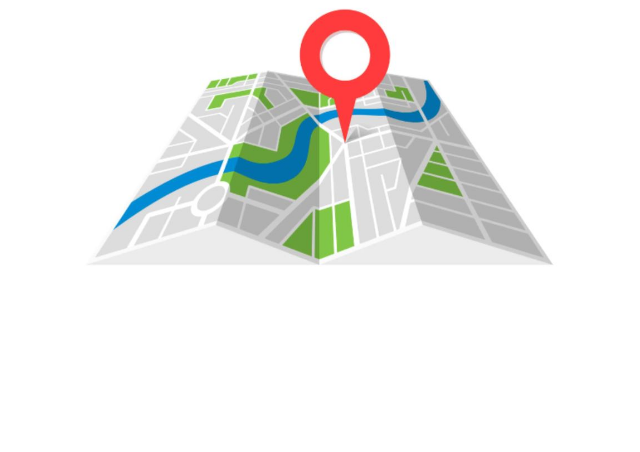
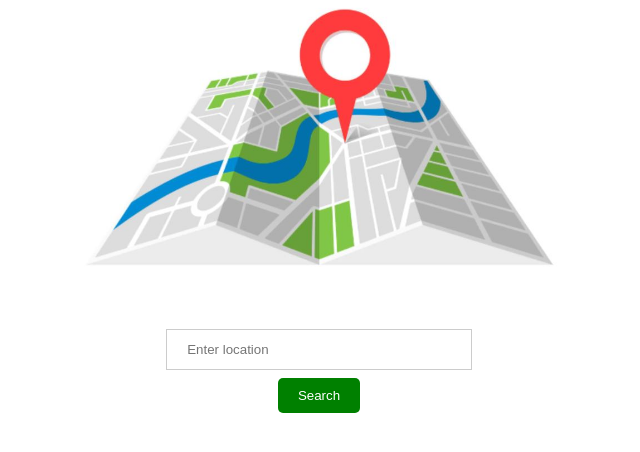
Before and after one commit to AliKomayha/ChaletConnect, a PHP site: page / in a window 1280 px wide. Shown: the part 77-529 px from the top of the page, without its empty margins (321-961 px from the left). Run offline with PHP 8.4, Linux system fonts and the light colour scheme; data that the repository does not hold is empty.

Commit message:
search by locationn

```diff
--- a/index.php
+++ b/index.php
@@ -11,7 +11,26 @@
     $conn = connectToDB();
 
     //$result= mysqli_query($conn, "SELECT c.id, c.name, c.location, cp.url FROM chalet c LEFT JOIN chalet_pictures cp ON c.id = cp.cid GROUP BY c.id");
-    $result = mysqli_query($conn, "SELECT c.id, c.name, c.location, cp.url FROM chalet c LEFT JOIN chalet_pictures cp ON c.id = cp.cid WHERE c.status = 'available' GROUP BY c.id");
+    //$result = mysqli_query($conn, "SELECT c.id, c.name, c.location, cp.url FROM chalet c LEFT JOIN chalet_pictures cp ON c.id = cp.cid WHERE c.status = 'available' GROUP BY c.id");
+
+    $location = '';
+    if (isset($_GET['location'])) {
+        $location = $_GET['location'];
+        $location = mysqli_real_escape_string($conn, $location);
+    }
+
+    // Modify the query to include location filtering
+    $sql = "SELECT c.id, c.name, c.location, cp.url
+        FROM chalet c
+        LEFT JOIN chalet_pictures cp ON c.id = cp.cid
+        WHERE c.status = 'available'";
+
+    if (!empty($location)) {
+        $sql .= " AND c.location LIKE '%$location%'";
+    }
+
+    $sql .= " GROUP BY c.id";
+    $result = mysqli_query($conn, $sql);
 
     $chalets = [];
     while ($row = mysqli_fetch_assoc($result)) {
@@ -121,6 +140,13 @@
             <button>Search</button>
         </div>
         <button class="explore-btn">Explore Chalets</button> -->
+
+    <div class="search-box">
+        <form method="GET" action="index.php">
+            <input type="text" name="location" placeholder="Enter location"> <button type="submit">Search</button>
+        </form>
+    </div>
+
     </main>
 
     <div class="chalet-grid">
--- a/styles/styles.css
+++ b/styles/styles.css
@@ -29,15 +29,16 @@ body {
 
 .search-box {
     display: flex;
-    justify-content: space-between;
-    padding: 20px;
-    max-width: 600px;
+    justify-content: center;
+    /* padding: 20px; */
+    max-width: 900px;
     margin: 20px auto;
 }
 
-.search-box input, .search-box select {
+.search-box input{
     padding: 10px;
     margin-right: 10px;
+    flex: 1;
 }
 
 .search-box button {
@@ -46,6 +47,7 @@ body {
     color: white;
     border: none;
     border-radius: 5px;
+    cursor: pointer;
 }
 
 .explore-btn {
@@ -76,7 +78,7 @@ main {
     max-width: 100%;
     height: auto;
     width: 40%;
-    margin-bottom: 70px;
+    margin-bottom: 0px;
 }
 
 .chalet-grid {
```
